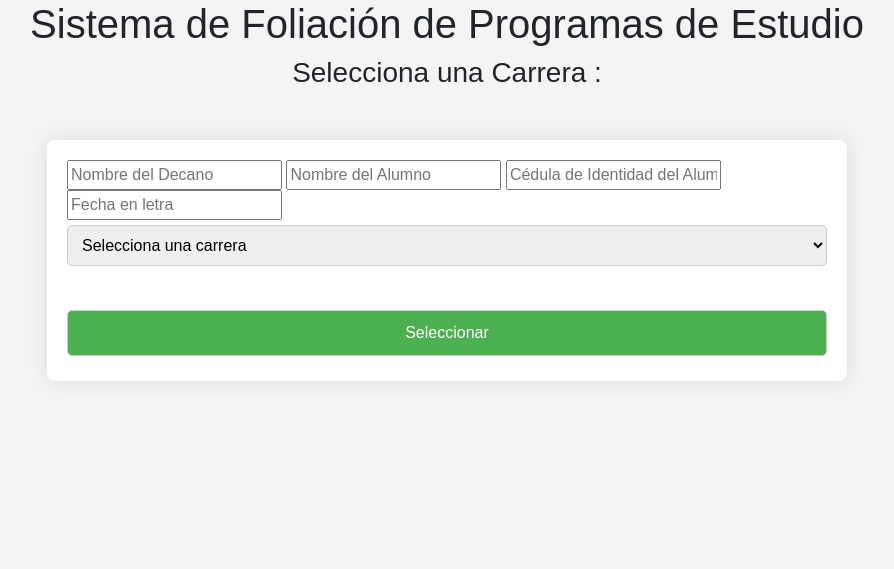
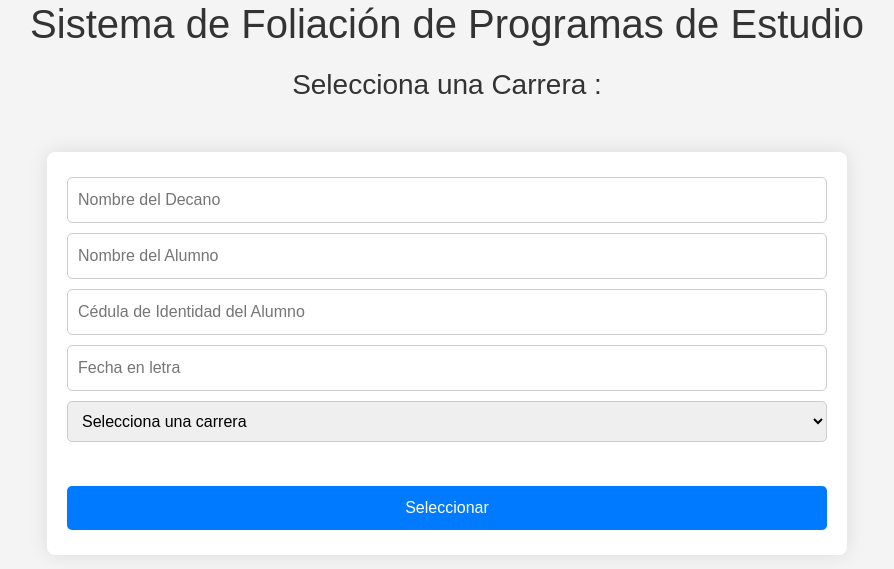
Before and after one commit to shirley202/final1, a Django app: template templates/menu.html in a window 1280 px wide. Shown: the top 569 px of the page, without its empty margins (193-1087 px from the left). Run offline with Django 5.2, Linux system fonts and the light colour scheme; the template is opened without the code that fills it, so the values that code supplies are empty.

Commit message:
actualizar2

```diff
--- a/templates/menu.html
+++ b/templates/menu.html
@@ -6,9 +6,6 @@
     <meta name="viewport" content="width=device-width, initial-scale=1.0">
     <title>Test</title>
     <link href="https://cdn.jsdelivr.net/npm/bootstrap@5.0.2/dist/css/bootstrap.min.css" rel="stylesheet" integrity="sha384-EVSTQN3/azprG1Anm3QDgpJLIm9Nao0Yz1ztcQTwFspd3yD65VohhpuuCOmLASjC" crossorigin="anonymous">
-    <script src="https://cdn.jsdelivr.net/npm/bootstrap@5.0.2/dist/js/bootstrap.bundle.min.js" integrity="sha384-MrcW6ZMFYlzcLA8Nl+NtUVF0sA7MsXsP1UyJoMp4YLEuNSfAP+JcXn/tWtIaxVXM" crossorigin="anonymous"></script>
-    <script src="https://code.jquery.com/jquery-3.3.1.slim.min.js" integrity="sha384-q8i/X+965DzO0R7abK41JStQIAqVgRVzpbzo5smXKp4YfRvH+8abtTE1Pi6jizo" crossorigin="anonymous"></script>
-    <script src="https://cdn.jsdelivr.net/npm/popper.js@1.14.3/dist/umd/popper.min.js" integrity="sha384-ZMP7rVo3mIykV+2+9J3UJ46jBk0WLaUAdn689aCwoqbBJiSnjAK/l8WvCWPIPm49" crossorigin="anonymous"></script>
     <style>
         body {
             font-family: Arial, sans-serif;
@@ -26,7 +23,7 @@
             box-shadow: 0 0 20px rgba(0, 0, 0, 0.1);
         }
 
-        select, button {
+        select, button, input[type="text"] {
             padding: 10px;
             margin: 5px 0;
             width: 100%;
@@ -36,13 +33,14 @@
         }
 
         button {
-            background-color: #4caf50;
+            background-color: #007bff;
             color: white;
             cursor: pointer;
+            border: none;
         }
 
         button:hover {
-            background-color: #45a049;
+            background-color: #0056b3;
         }
 
         table {
@@ -65,6 +63,7 @@
             background-color: #f9f9f9;
             text-align: center;
             font-weight: bold;
+            margin-bottom: 10px;
         }
 
         .semestre-container {
@@ -82,9 +81,10 @@
             color: black;
         }
 
-        /* Centrando el texto del encabezado */
         h1, h3 {
             text-align: center;
+            color: #333;
+            margin-bottom: 20px;
         }
     </style>
 </head>
@@ -93,13 +93,12 @@
 <h1>Sistema de Foliación de Programas de Estudio</h1>
 <h3>Selecciona una Carrera :</h3>
 <form id="pdfForm" method="GET" action="{% url 'pdf_to_html' %}">
-     <input type="text" id="nombreDocente" name="nombre_docente" placeholder="Nombre del Decano" required>
+    <input type="text" id="nombreDocente" name="nombre_docente" placeholder="Nombre del Decano" required>
     <input type="text" id="nombreAlumno" name="nombre_alumno" placeholder="Nombre del Alumno" required>
     <input type="text" id="ciAlumno" name="ci_alumno" placeholder="Cédula de Identidad del Alumno" required>
     <input type="text" id="fecha" name="fecha" placeholder="Fecha en letra" required>
 
     <select id="cboCarrera" name="idCarrera" title="Selecciona una carrera">
-
         <option value="" disabled selected>Selecciona una carrera</option>
         <option value="Informatica">Informatica</option>
         <option value="Civil">Civil</option>
@@ -116,6 +115,7 @@
     <button type="submit" id="filtrarBtn">Seleccionar</button>
 </form>
 
+<script src="https://cdn.jsdelivr.net/npm/bootstrap@5.0.2/dist/js/bootstrap.bundle.min.js" integrity="sha384-MrcW6ZMFYlzcLA8Nl+NtUVF0sA7MsXsP1UyJoMp4YLEuNSfAP+JcXn/tWtIaxVXM" crossorigin="anonymous"></script>
 <script src="https://ajax.googleapis.com/ajax/libs/jquery/3.6.0/jquery.min.js"></script>
 <script>
     const listarMaterias = async (codcarrera) => {
@@ -156,10 +156,6 @@
 
                     checkboxContainer.appendChild(tr);
                 });
-                document.getElementById('nombreDocente').value = ''; // Puedes asignar el valor adecuado aquí
-            document.getElementById('nombreAlumno').value = ''; // Puedes asignar el valor adecuado aquí
-            document.getElementById('ciAlumno').value = ''; // Puedes asignar el valor adecuado aquí
-
             } else {
                 checkboxContainer.innerHTML = "<tr><td colspan='5'>Materias no encontradas...</td></tr>";
             }
```
